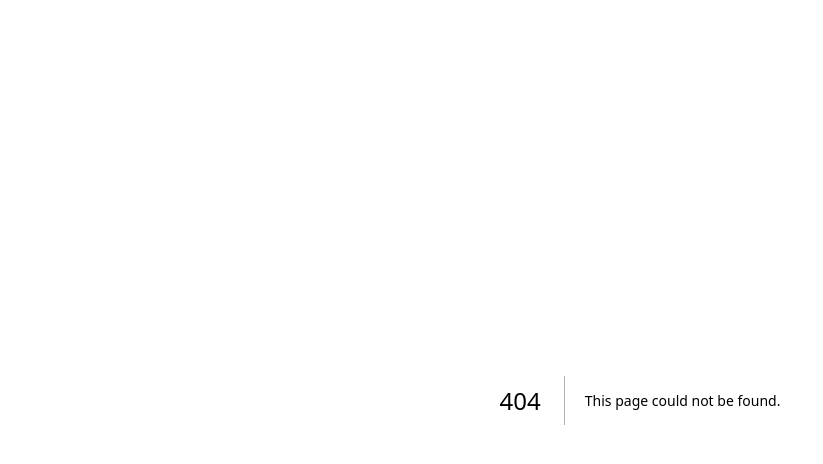
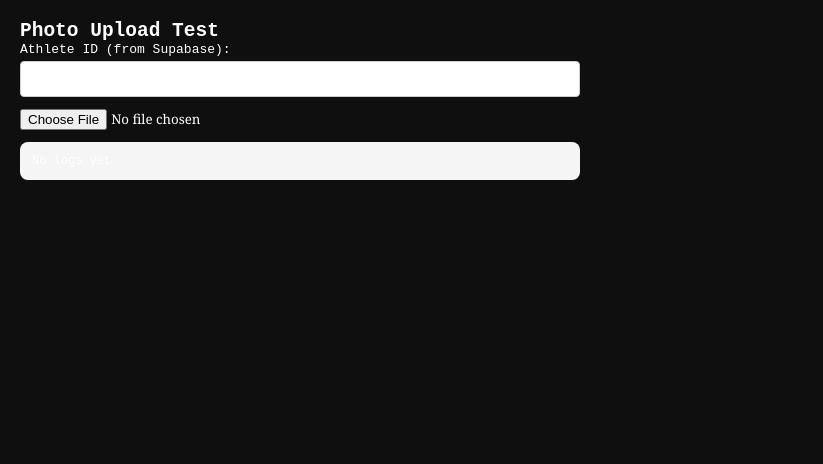
Before and after one commit to anthonylarusso6/-TFCollegeGroup, a Next.js app: page /phototest in a window 1280 px wide. Before the commit this address had no page. Shown: the top 464 px of the page, without its empty margins (0-823 px from the left). Built offline with nearby package versions, Linux system fonts and the light colour scheme; no server answers.

Commit message:
Add photo test page at /phototest to diagnose upload issues

```diff
--- /dev/null
+++ b/pages/phototest.js
@@ -0,0 +1,65 @@
+import { useState } from "react";
+import { supabase } from "../lib/supabase";
+
+export default function PhotoTest(){
+  const[log,setLog]=useState([]);
+  const[preview,setPreview]=useState(null);
+  const[athleteId,setAthleteId]=useState("");
+
+  const addLog=(msg)=>setLog(p=>[...p,new Date().toLocaleTimeString()+": "+msg]);
+
+  const handleFile=async(e)=>{
+    const file=e.target.files[0];
+    if(!file){addLog("No file selected");return;}
+    addLog("File selected: "+file.name+" ("+Math.round(file.size/1024)+"KB)");
+
+    const reader=new FileReader();
+    reader.onload=async(ev)=>{
+      const dataUrl=ev.target.result;
+      addLog("FileReader done, dataUrl length: "+dataUrl.length);
+
+      // Compress
+      const img=new Image();
+      img.onload=async()=>{
+        addLog("Image loaded: "+img.width+"x"+img.height);
+        const canvas=document.createElement("canvas");
+        canvas.width=150;canvas.height=150;
+        const ctx=canvas.getContext("2d");
+        const min=Math.min(img.width,img.height);
+        ctx.drawImage(img,(img.width-min)/2,(img.height-min)/2,min,min,0,0,150,150);
+        const compressed=canvas.toDataURL("image/jpeg",0.5);
+        addLog("Compressed size: "+Math.round(compressed.length/1024)+"KB");
+        setPreview(compressed);
+
+        if(!athleteId){addLog("No athlete ID entered — not saving to DB");return;}
+
+        addLog("Saving to DB for athlete: "+athleteId);
+        const{data,error}=await supabase.from("athletes")
+          .update({photo_url:compressed})
+          .eq("id",athleteId)
+          .select("id,name,photo_url");
+        if(error){addLog("DB ERROR: "+JSON.stringify(error));}
+        else{addLog("DB SUCCESS: "+JSON.stringify(data));}
+      };
+      img.onerror=()=>addLog("Image load ERROR");
+      img.src=dataUrl;
+    };
+    reader.onerror=()=>addLog("FileReader ERROR");
+    reader.readAsDataURL(file);
+  };
+
+  return(
+    <div style={{padding:20,fontFamily:"monospace",maxWidth:600}}>
+      <h2>Photo Upload Test</h2>
+      <div style={{marginBottom:12}}>
+        <label>Athlete ID (from Supabase):</label><br/>
+        <input value={athleteId} onChange={e=>setAthleteId(e.target.value)} style={{width:"100%",padding:8,marginTop:4,border:"1px solid #ccc",borderRadius:4}}/>
+      </div>
+      <input type="file" accept="image/*" onChange={handleFile} style={{marginBottom:12}}/>
+      {preview&&<img src={preview} style={{width:150,height:150,objectFit:"cover",borderRadius:"50%",display:"block",marginBottom:12}}/>}
+      <div style={{background:"#f5f5f5",padding:12,borderRadius:8,fontSize:12}}>
+        {log.length===0?<div>No logs yet</div>:log.map((l,i)=><div key={i} style={{marginBottom:4,color:l.includes("ERROR")?"red":l.includes("SUCCESS")?"green":"#333"}}>{l}</div>)}
+      </div>
+    </div>
+  );
+}
```
